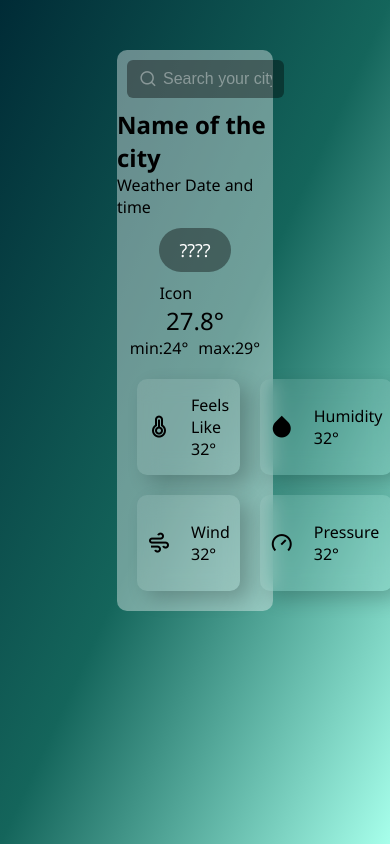
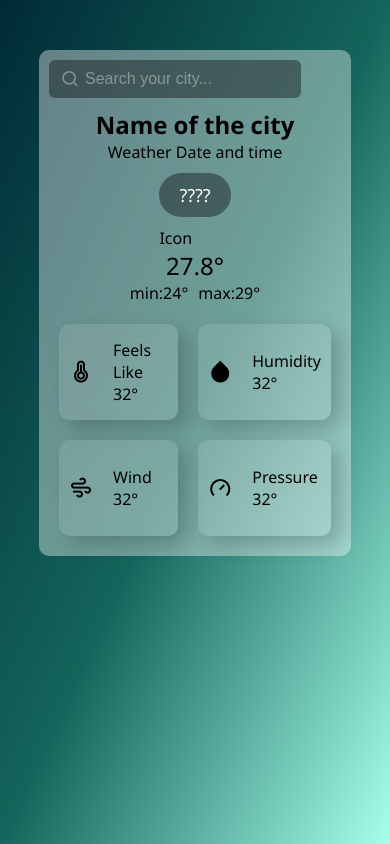
Before and after one commit to souravmahato2004/Weather-Application, a plain HTML site: page index.html in a window 390 px wide. Drawn offline with nearby package versions, Linux system fonts and the light colour scheme; no server answers.

Commit message:
added media query

```diff
--- a/style.css
+++ b/style.css
@@ -17,6 +17,13 @@ body{
     border: none;
     border-radius: 10px;
 }
+
+@media screen and (max-width: 830px) {
+    .container{
+        width: 80%;
+    }
+}
+
 .weather_header{
     width: fit-content;
     margin: 10px;
```
